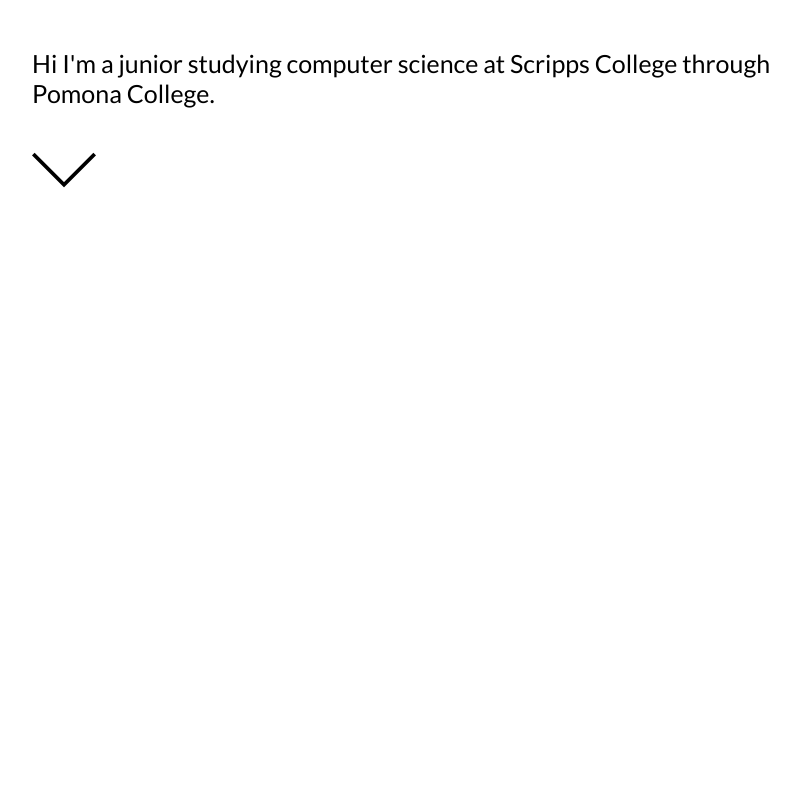
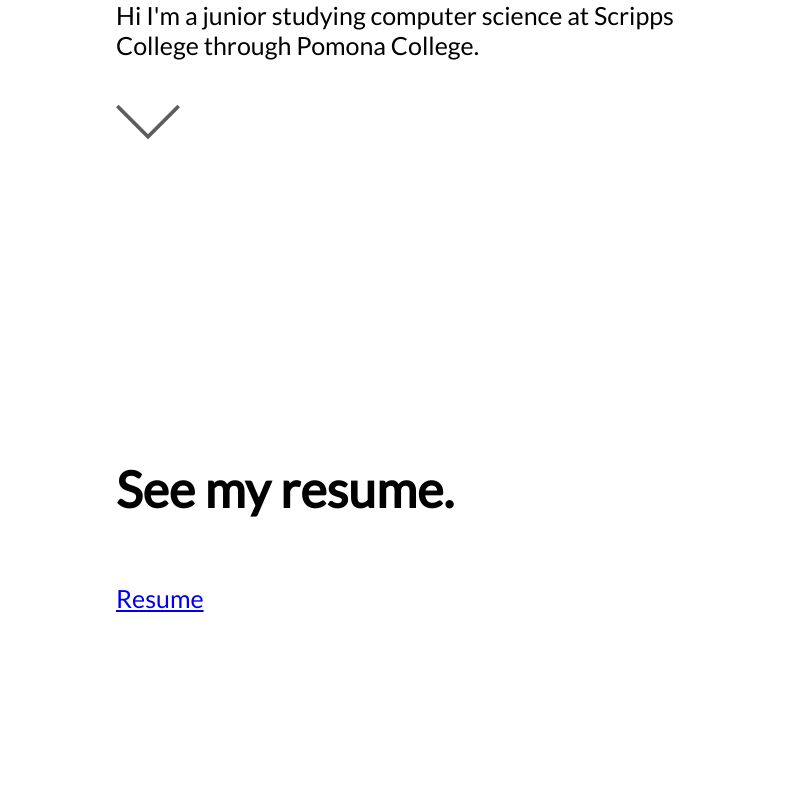
Before and after one commit to cvtoro/cvtoro.github.io, a plain HTML site: page index.html in a window 1280 px wide. Shown: the part 376-1166 px from the top of the page, without its empty margins (208-1008 px from the left). Drawn offline with nearby package versions, Linux system fonts and the light colour scheme.

Commit message:
update to scroll

```diff
--- a/index.html
+++ b/index.html
@@ -20,18 +20,19 @@
 
 	}
 	#name{
-		margin-top: 300px;
+		margin-bottom: 300px;
+		margin-top: 20%;
 		margin-left: auto;
 		margin-right: auto;
-		width:800px;
+		width:50%;
 		font-family: 'Lato', sans-serif;
 		font-size: 25px;
 	}
 	#git, #resume{
-		margin-bottom: 200px;
+		margin-bottom: 400px;
 		margin-left: auto;
 		margin-right: auto;
-		width:800px;
+		width:50%;
 		font-family: 'Lato', sans-serif;
 		font-size: 25px;
 
@@ -39,15 +40,13 @@
 	#contact{
 		margin-left: auto;
 		margin-right: auto;
-		width:800px;
+		width:50%;
 		font-family: 'Lato', sans-serif;
 		font-size: 25px;
 
 	}
 
-	#two{
-		background-color: blue;
-	}
+
 	</style>
 </head>
 <body>
--- a/scroll.js
+++ b/scroll.js
@@ -1,119 +1,131 @@
 $(function() {
+
+
+	    var elem = $("#downArrow");
+	    var interval = setInterval(function() {
+	        if (elem.css('display') == 'none') {
+	             elem.fadeIn( "slow", function() {
+				    // Animation complete
+				  });
+	        } else {
+	            elem.fadeOut( "slow", function() {
+				    // Animation complete.
+				  });
+	        }
+	    }, 700);
+
 	var scrollTop = $(document).scrollTop();
-	var prevScroll = 0;
-	var dir = 'down';
- $("#resume").css("display", "none");
-  $("#git").css("display", "none");
-  $("#contact").css("display", "none");
+
+
+	var scrollPercent = 100 * $(window).scrollTop() / ($(document).height() - $(window).height());
+  // $("#resume").css("display", "none");
+  // $("#git").css("display", "none");
+  // $("#contact").css("display", "none");
 
 	$(document).on('scroll', function() {
-	    scrollTop = $(document).scrollTop();
-
-	    if (scrollTop < prevScroll) {
-	        dir = 'up';
-	    } else {
-	        dir = 'down';
-	    }
-
-	    prevScroll = scrollTop;
-
-	        fade();
+	    scrollPercent = scrollPercent = 100 * $(window).scrollTop() / ($(document).height() - $(window).height());
+	    console.log(scrollPercent);
+	    fade();
 
 
 	});
 
 	function fade() {
-		if (scrollTop < 20 ) {
+		if (scrollPercent < 1 ) {
 	        $("#name").css("opacity", "1.0");
 	    }
 
-	    if (scrollTop >= 20 && scrollTop <= 40) {
+	    if (scrollPercent >= 2 && scrollPercent <= 3) {
 	        $("#name").css("opacity", "0.9");
 	    }
-	    if (scrollTop > 40 && scrollTop <= 60) {
+	    if (scrollPercent > 4 && scrollPercent <= 5) {
 	        $("#name").css("opacity", "0.8");
-	        $("#downArrow").css("opacity", "0.0");
+	        $("#downArrow").css("display", "none");
+	        clearInterval(interval);
 	    }
-	    if (scrollTop > 60 && scrollTop <= 80) {
+	    if (scrollPercent > 5 && scrollPercent <= 6) {
 	        $("#name").css("opacity", "0.7");
 	    }
-	    if (scrollTop > 80 && scrollTop <= 100) {
+	    if (scrollPercent > 6 && scrollPercent <= 7) {
 	        $("#name").css("opacity", "0.6");
 	    }
-	    if (scrollTop > 100 && scrollTop <= 120) {
+	    if (scrollPercent > 7 && scrollPercent <= 8) {
 	        $("#name").css("opacity", "0.5");
 	    }
-	    if (scrollTop > 120 && scrollTop <= 140) {
+	    if (scrollPercent > 8 && scrollPercent <= 9) {
 	        $("#name").css("opacity", "0.4");
 	    }
-	    if (scrollTop > 140 && scrollTop <= 160) {
+	    if (scrollPercent > 9 && scrollPercent <= 10) {
 	        $("#name").css("opacity", "0.3");
 	    }
-	    if (scrollTop > 160 && scrollTop <= 180) {
+	    if (scrollPercent > 10 && scrollPercent <= 11) {
 	        $("#name").css("opacity", "0.2");
 	    }
-	    if (scrollTop > 180 && scrollTop <= 200) {
+	    if (scrollPercent > 11 && scrollPercent <= 13) {
 	        $("#name").css("opacity", "0.0");
 	        $("#resume").css("display", "inherit");
 	    }
 
-
-	    if (scrollTop >= 360 && scrollTop <= 380) {
+	    if (scrollPercent >13 && scrollPercent <= 32) {
+	        $("#resume").css("opacity", "1.0");
+	    }
+	    if (scrollPercent > 32 && scrollPercent <= 33) {
 	        $("#resume").css("opacity", "0.9");
 	    }
-	    if (scrollTop > 400 && scrollTop <= 420) {
+	    if (scrollPercent > 33 && scrollPercent <= 34) {
 	        $("#resume").css("opacity", "0.8");
 
 	    }
-	    if (scrollTop > 420 && scrollTop <= 440) {
+	    if (scrollPercent > 34 && scrollPercent <= 35) {
 	        $("#resume").css("opacity", "0.7");
 	    }
-	    if (scrollTop > 440 && scrollTop <= 460) {
+	    if (scrollPercent > 35 && scrollPercent <= 36.5) {
 	        $("#resume").css("opacity", "0.6");
 	    }
-	    if (scrollTop > 460 && scrollTop <= 480) {
+	    if (scrollPercent > 36.5 && scrollPercent <= 37.5) {
 	        $("#resume").css("opacity", "0.5");
 	    }
-	    if (scrollTop > 480 && scrollTop <= 500) {
+	    if (scrollPercent > 37.5 && scrollPercent <= 38.5) {
 	        $("#resume").css("opacity", "0.4");
 	    }
-	    if (scrollTop > 500 && scrollTop <= 520) {
+	    if (scrollPercent > 38.5 && scrollPercent <= 39.5) {
 	        $("#resume").css("opacity", "0.3");
 	    }
-	    if (scrollTop > 520 && scrollTop <= 540) {
-	        $("#resume").css("opacity", "0.2");
-	    }
-	    if (scrollTop > 540 && scrollTop <= 560) {
+
+	    if (scrollPercent > 39.5 && scrollPercent <= 40) {
 	        $("#resume").css("opacity", "0.0");
 	         $("#git").css("display", "inherit");
 	    }
 
-	    if (scrollTop >= 700 && scrollTop <= 720) {
+		if (scrollPercent > 40 && scrollPercent <= 58) {
+	        $("#git").css("opacity", "1.0");
+	    }
+	    if (scrollPercent > 58 && scrollPercent <= 58.5) {
 	        $("#git").css("opacity", "0.9");
 	    }
-	    if (scrollTop > 720 && scrollTop <= 740) {
+	    if (scrollPercent > 58.5 && scrollPercent <= 59.5) {
 	        $("#git").css("opacity", "0.8");
 
 	    }
-	    if (scrollTop > 740 && scrollTop <= 760 ) {
+	    if (scrollPercent > 59.5 && scrollPercent <= 60 ) {
 	        $("#git").css("opacity", "0.7");
 	    }
-	    if (scrollTop > 780 && scrollTop <= 800) {
+	    if (scrollPercent > 60 && scrollPercent <= 60.5) {
 	        $("#git").css("opacity", "0.6");
 	    }
-	    if (scrollTop > 800 && scrollTop <= 820) {
+	    if (scrollPercent > 60.5 && scrollPercent <= 61) {
 	        $("#git").css("opacity", "0.5");
 	    }
-	    if (scrollTop > 820 && scrollTop <= 840) {
+	    if (scrollPercent > 61.5 && scrollPercent <= 62) {
 	        $("#git").css("opacity", "0.4");
 	    }
-	    if (scrollTop > 840 && scrollTop <= 860) {
+	    if (scrollPercent > 62 && scrollPercent <= 62.5) {
 	        $("#git").css("opacity", "0.3");
 	    }
-	    if (scrollTop > 880 && scrollTop <= 900) {
+	    if (scrollPercent > 62.5 && scrollPercent <= 63) {
 	        $("#git").css("opacity", "0.2");
 	    }
-	    if (scrollTop > 900 && scrollTop <= 920) {
+	    if (scrollPercent > 63 && scrollPercent <=64) {
 	        $("#git").css("opacity", "0.0");
 	        $("#contact").css("display", "inherit");
 	    }
```
